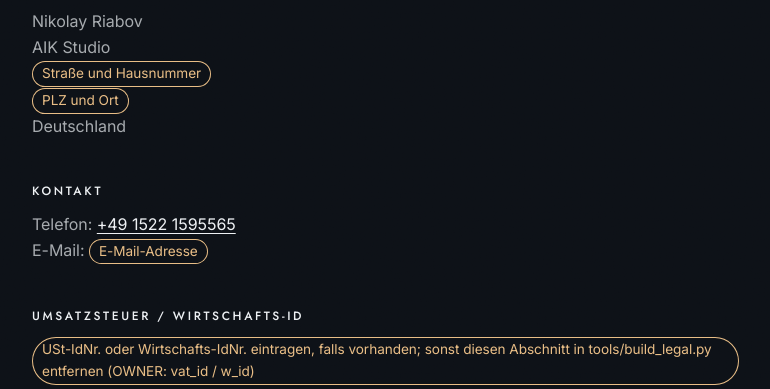
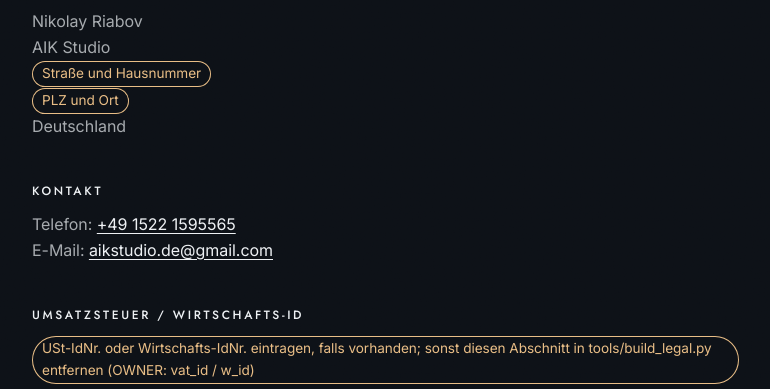
Before and after one commit to aik570/AIK-STUDIO, a website: page build/impressum.html in a window 1280 px wide. Shown: the part 411-800 px from the top of the page, without its empty margins (218-988 px from the left). Drawn offline with Linux system fonts and the light colour scheme.

Commit message:
Legal pages: owner's e-mail for Impressum and Datenschutz
Co-Authored-By: Claude Opus 5.5 <noreply@anthropic.com>
Claude-Session: https://claude.ai/code/session_01Fk4jiynnmsZdV3xVUpR4Cr

```diff
--- a/build/impressum.html
+++ b/build/impressum.html
@@ -17,7 +17,7 @@
 <h2>Angaben gemäß § 5 DDG</h2>
 <p>Nikolay Riabov<br>AIK Studio<br><span class="todo">Straße und Hausnummer</span><br><span class="todo">PLZ und Ort</span><br>Deutschland</p>
 <h2>Kontakt</h2>
-<p>Telefon: <a href="tel:+4915221595565">+49 1522 1595565</a><br>E-Mail: <span class="todo">E-Mail-Adresse</span></p>
+<p>Telefon: <a href="tel:+4915221595565">+49 1522 1595565</a><br>E-Mail: <a href="mailto:aikstudio.de@gmail.com">aikstudio.de@gmail.com</a></p>
 <h2>Umsatzsteuer / Wirtschafts-ID</h2><p><span class="todo">USt-IdNr. oder Wirtschafts-IdNr. eintragen, falls vorhanden; sonst diesen Abschnitt in tools/build_legal.py entfernen (OWNER: vat_id / w_id)</span></p>
 <h2>Verbraucherstreitbeilegung</h2>
 <p>Wir sind nicht bereit und nicht verpflichtet, an Streitbeilegungsverfahren vor einer Verbraucherschlichtungsstelle teilzunehmen.</p>
```
Also changed, not shown: build/datenschutz.html (+1 -1 lines), 1 other file.
